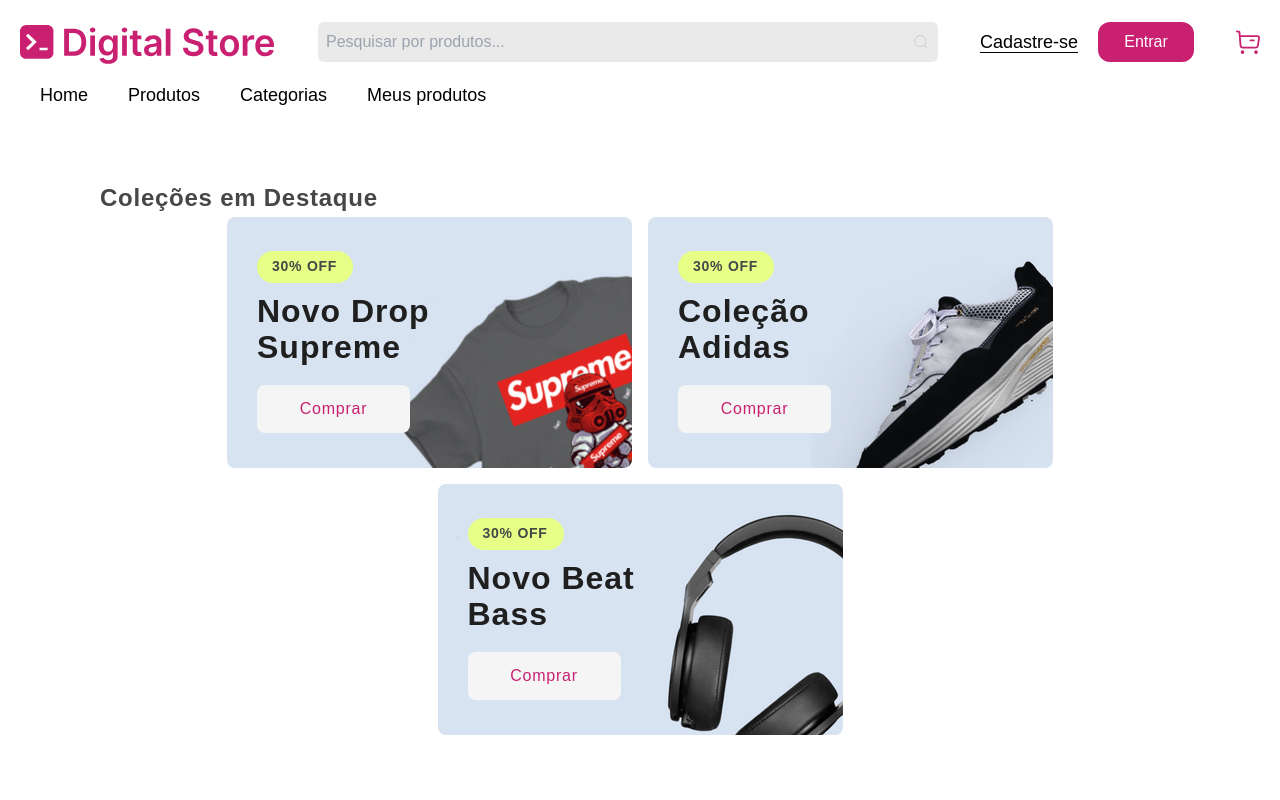
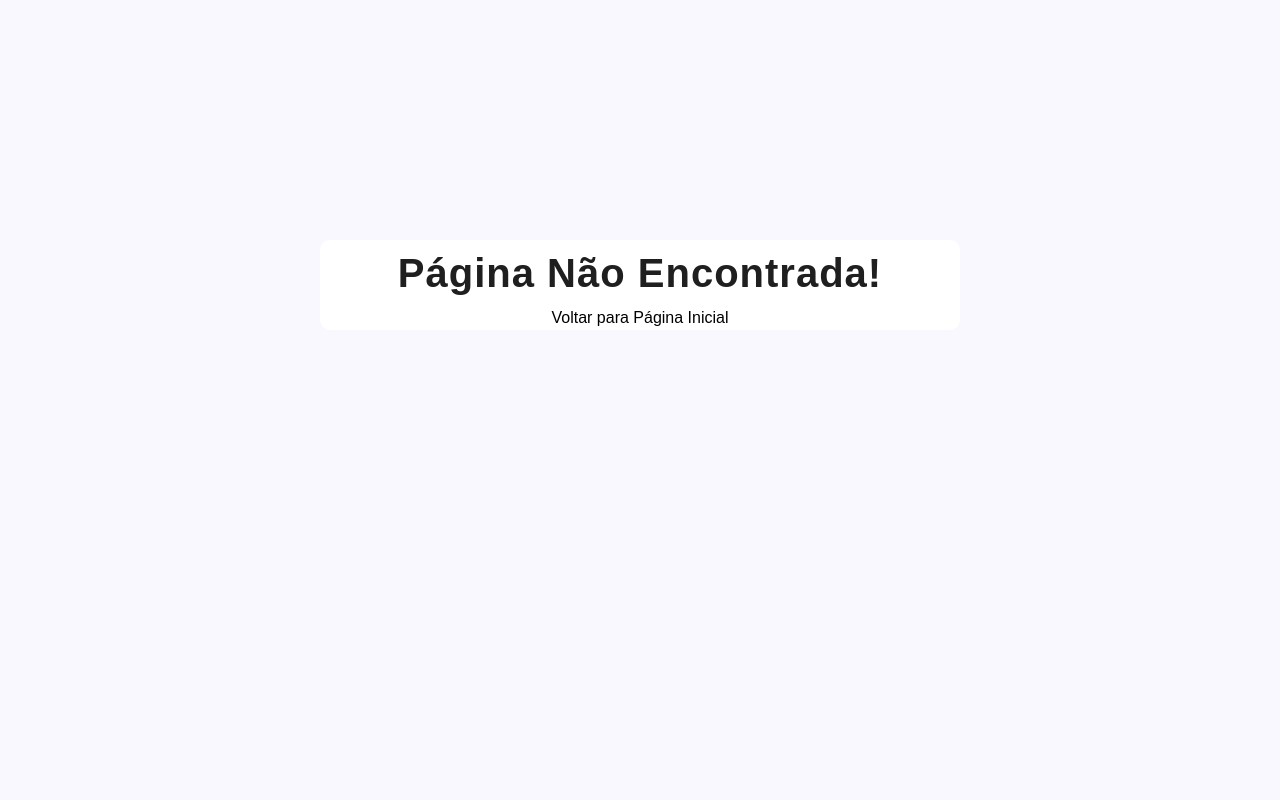
Before and after one commit to henrymzs/drip_store, a React (Vite) app: page /adress in a window 1280 px wide. Shown: the top 800 px of the page. Built offline with nearby package versions, Linux system fonts and the light colour scheme.

Commit message:
add das rota e estrulturas derivadas

```diff
--- a/src/App.jsx
+++ b/src/App.jsx
@@ -1,22 +1,13 @@
 import './main.css'
 import React from "react";
-import Header from "./components/Header/Header";
-import Footer from "./components/Footer/Footer";
-import SquareCollection from "./components/SquareCollection/SquareCollection";
-import CircleCollection from './components/CircleCollection/CircleCollection';
-import SpecialOffer from "./components/SpecialOffer/Special_Offer";
-import Section from "./components/Section/Section";
-import ProductListing from "./components/ProductListing/ProductListing";
-import ProductCard from "./components/ProductCard/ProductCard";
+import Rotas from './pages/Rotas.jsx';
+import { BrowserRouter } from 'react-router-dom';
 const App = () => {
   return (
     <>
-    <Header />
-    <SquareCollection />
-    <SpecialOffer/>
-    <CircleCollection />
-    <ProductListing/>
-    <Footer />
+   <BrowserRouter>
+   <Rotas/>
+   </BrowserRouter>
     </>
   );
 };
--- a/src/main.jsx
+++ b/src/main.jsx
@@ -1,13 +1,27 @@
-import { StrictMode } from 'react';
-import { createRoot } from 'react-dom/client';
-import { BrowserRouter } from 'react-router-dom';
-import App from './App.jsx';
+import React from 'react'
+import ReactDOM from 'react-dom/client'
+import App from './App.jsx'
 import '../src/index.css';
+ReactDOM.createRoot(document.getElementById('root')).render(
+  <React.StrictMode>
+    <App />
+  </React.StrictMode>,
+)
 
-createRoot(document.getElementById('root')).render(
-  <StrictMode>
-    <BrowserRouter>
-      <App />
-    </BrowserRouter>
-  </StrictMode>
-);
+
+
+
+
+// import { StrictMode } from 'react';
+// import { createRoot } from 'react-dom/client';
+// import { BrowserRouter } from 'react-router-dom';
+// import App from './App.jsx';
+// import '../src/index.css';
+
+// createRoot(document.getElementById('root')).render(
+//   <StrictMode>
+//     <BrowserRouter>
+//       <App />
+//     </BrowserRouter>
+//   </StrictMode>
+// );
--- /dev/null
+++ b/src/pages/HomePage.jsx
@@ -0,0 +1,13 @@
+
+import Layout from "./Layout";
+import SpecialOffer from "../components/SpecialOffer/Special_Offer"
+
+export default function HomePage() {
+    return (
+        <>
+            <Layout posicao={0}>
+            <SpecialOffer/>
+            </Layout>
+        </>
+    )
+}
--- /dev/null
+++ b/src/pages/Layout.jsx
@@ -0,0 +1,64 @@
+import React from 'react';
+import Header from '../Components/Header/Header';
+import Footer from '../Components/Footer/Footer';
+
+
+function Layout(props) {
+  const { children, posicao } = props;
+
+  return (
+    <>
+      <Header posicao={posicao} />
+      {children}  {/* Renderiza o conteúdo filho */}
+      <Footer />
+    </>
+  );
+}
+
+export default Layout;
+
+
+
+
+
+
+
+
+
+
+
+
+
+
+
+
+
+
+
+
+
+
+
+
+
+
+
+
+
+
+
+
+
+// import React from "react";
+// import Header from "../Components/Header/Header";
+// import Footer from "../Components/Footer/Footer";
+
+// export default function Layout({children, posicao}) {
+//     return (
+//         <>
+//             <Header posicao={posicao}/>
+//                 {children}
+//             <Footer/>
+//         </>
+//     )
+// }
--- /dev/null
+++ b/src/pages/NotFoundPage/NotFoundPage.css
@@ -0,0 +1,41 @@
+body {
+    background-color: #f9f8fe;
+}
+
+.NotFoundPrincipal {
+    position: absolute;
+    left: 25%;
+    top: 30%;
+    background-color: var(--white);
+    border-radius: 10px;
+    width: 50%;
+    display: grid;
+    text-align: center;
+    margin: auto;
+
+    h1 {
+        font-weight: 800;
+        font-size: 40px;
+        line-height: 66px;
+        letter-spacing: 1px;
+        color: var(--darkGray);
+    }
+
+    a {
+        background-color: var(--primary);
+        transition: 0.5s;
+        button {
+            width: 100%;
+            background-color: var(--primary);
+            color: var(--white);
+            font-weight: bold;
+            font-size: 14px;
+            transition: 0.5s;
+        }
+    }
+
+}
+
+.NotFoundPrincipal a button:hover {
+    background-color: var(--tertiary);
+}
--- /dev/null
+++ b/src/pages/NotFoundPage/NotFoundPage.jsx
@@ -0,0 +1,45 @@
+import { useNavigate } from 'react-router-dom';
+import './NotFoundPage.css';
+
+export default function NotFoundPage() {
+    const navigate = useNavigate();
+    const handleRedirect = () => {
+        navigate('/');
+    };
+
+    return (
+        <div className='NotFoundPrincipal'>
+            <h1>Página Não Encontrada!</h1>
+            <button onClick={handleRedirect}>Voltar para Página Inicial</button>
+        </div>
+    );
+}
+
+
+
+
+
+
+
+
+
+
+
+
+// import "./NotFoundPage.css"
+
+
+// export function NotFoundPage() {
+//     return (
+// <div className="NotFoundPrincipal">
+// <h1>Pagina não encontrada!</h1>
+// <a href="/"></a>
+// <button>Retornar para Página Inicial</button>
+
+// </div>
+
+
+
+
+//      );
+// }
--- a/src/pages/ProductListingPage.jsx
+++ b/src/pages/ProductListingPage.jsx
@@ -0,0 +1,13 @@
+
+import Layout from "./Layout";
+import SpecialOffer from "../components/SpecialOffer/Special_Offer"
+
+export default function Productlistingpage () {
+    return (
+        <>
+            <Layout posicao={0}>
+            <SpecialOffer/>
+            </Layout>
+        </>
+    )
+}
--- /dev/null
+++ b/src/pages/ProductViewPage.jsx
@@ -0,0 +1,13 @@
+
+import Layout from "./Layout";
+import SpecialOffer from "../components/SpecialOffer/Special_Offer"
+
+export default function ProductViewPage() {
+    return (
+        <>
+            <Layout posicao={0}>
+            <SpecialOffer/>
+            </Layout>
+        </>
+    )
+}
--- /dev/null
+++ b/src/pages/Rotas.jsx
@@ -0,0 +1,17 @@
+import { Route, Routes } from "react-router-dom";
+import HomePage from "./HomePage";
+import ProductListingPage from "./ProductListingPage"
+import ProductViewPage from "./ProductViewPage"
+import  NotFoundPage  from "./NotFoundPage/NotFoundPage";
+
+
+export default function Rotas(){
+    return(
+ <Routes>
+     <Route element={<HomePage/>} path="/" exact/>
+     <Route element={<ProductListingPage/>} path="/ProductListingPage"/>
+     <Route element={<ProductViewPage/>} path="/ProductViewPage"/>
+     <Route element={<NotFoundPage/>} path="*"/>
+</Routes>
+    )
+}
```
